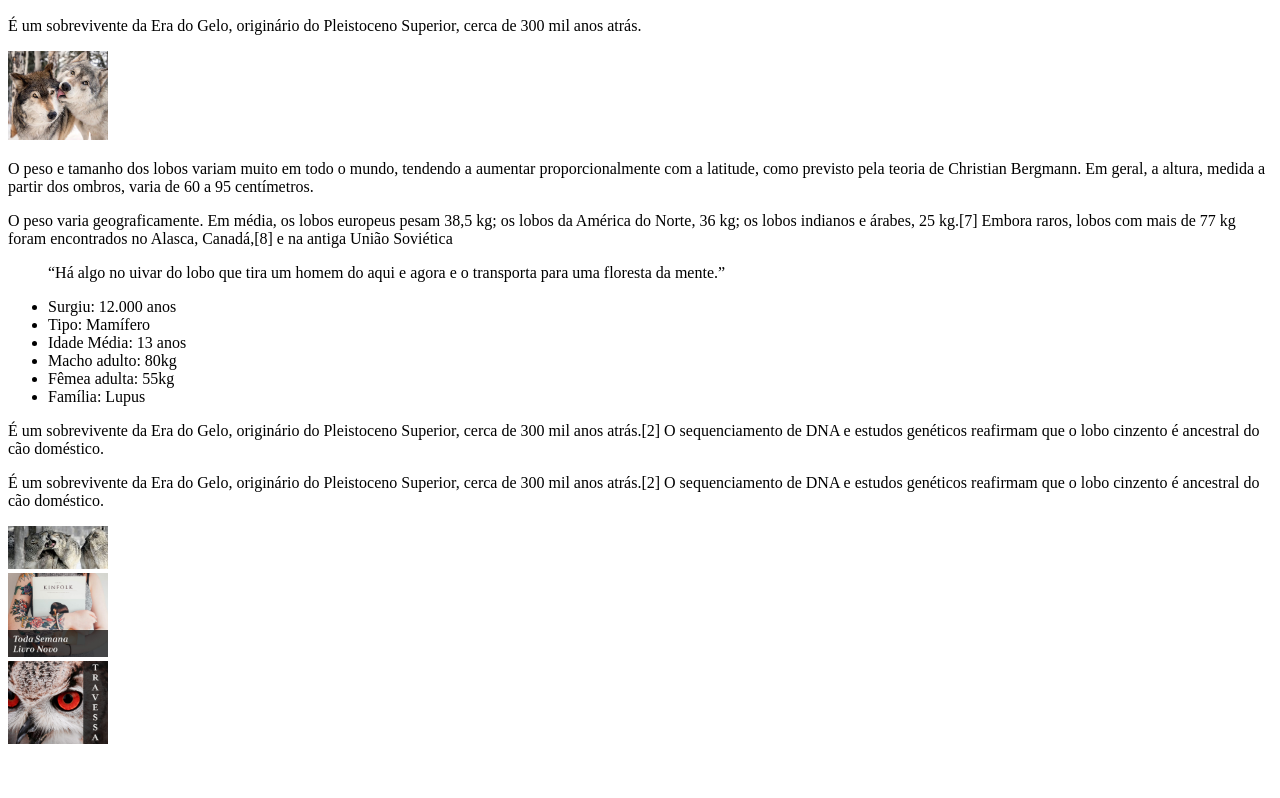
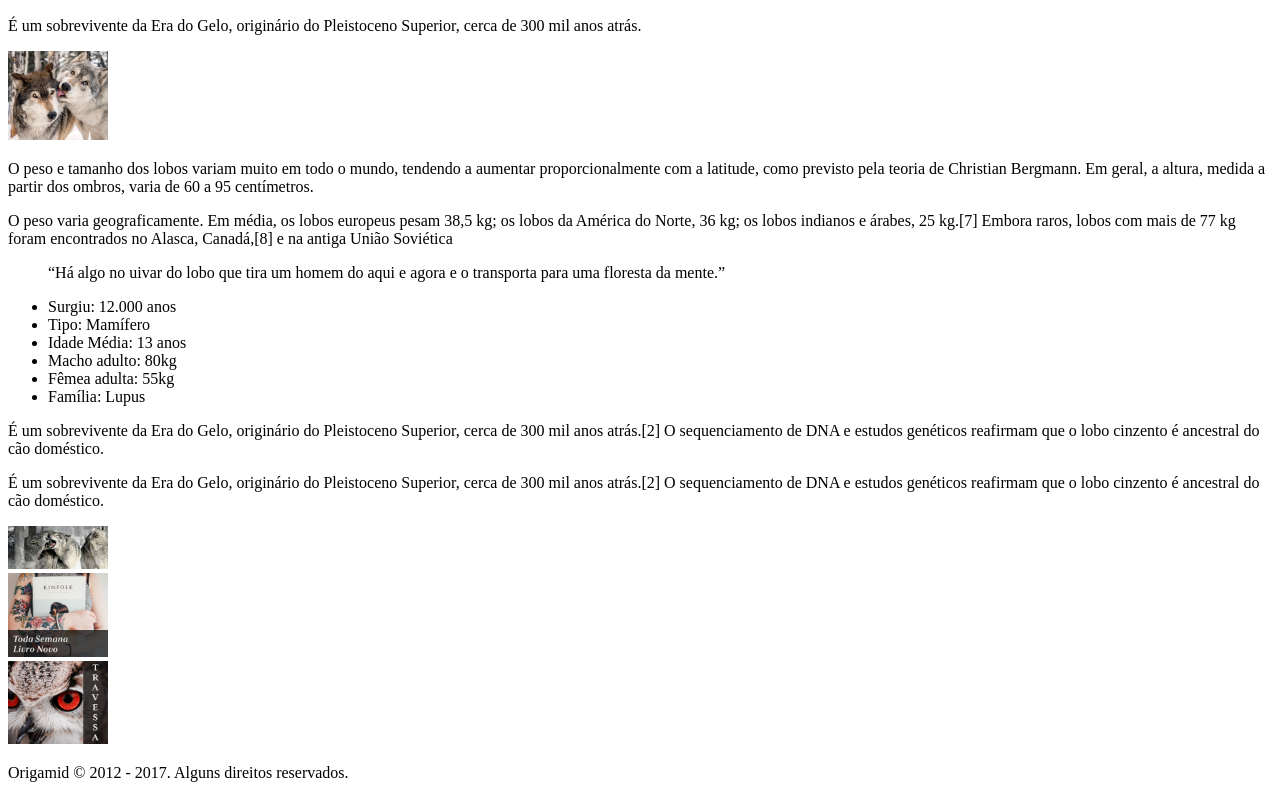
Before and after one commit to CaioAugustoo/wildbeast, a plain HTML site: page index.html in a window 1280 px wide. Shown: the part 509-1307 px from the top of the page. Before the commit the page ends 1265 px from the top, so only its background shows below. Drawn offline with Linux system fonts and the light colour scheme.

Commit message:
Adicionado footer

```diff
--- a/index.html
+++ b/index.html
@@ -118,6 +118,12 @@
         <img src="/img/anuncio-2.jpg" alt="Anuncio 2">
       </div>
     </aside>
+
+    <footer class="footer">
+      <p>
+        Origamid © 2012 - 2017. Alguns direitos reservados.
+      </p>
+    </footer>
   </div>
 </body>
 
```
